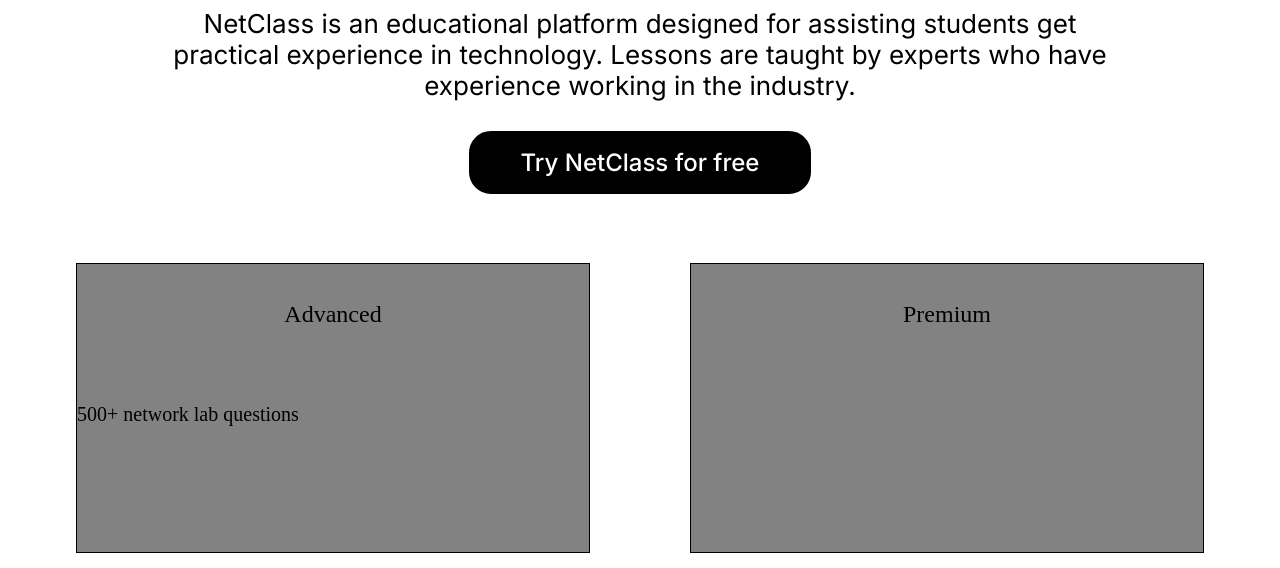
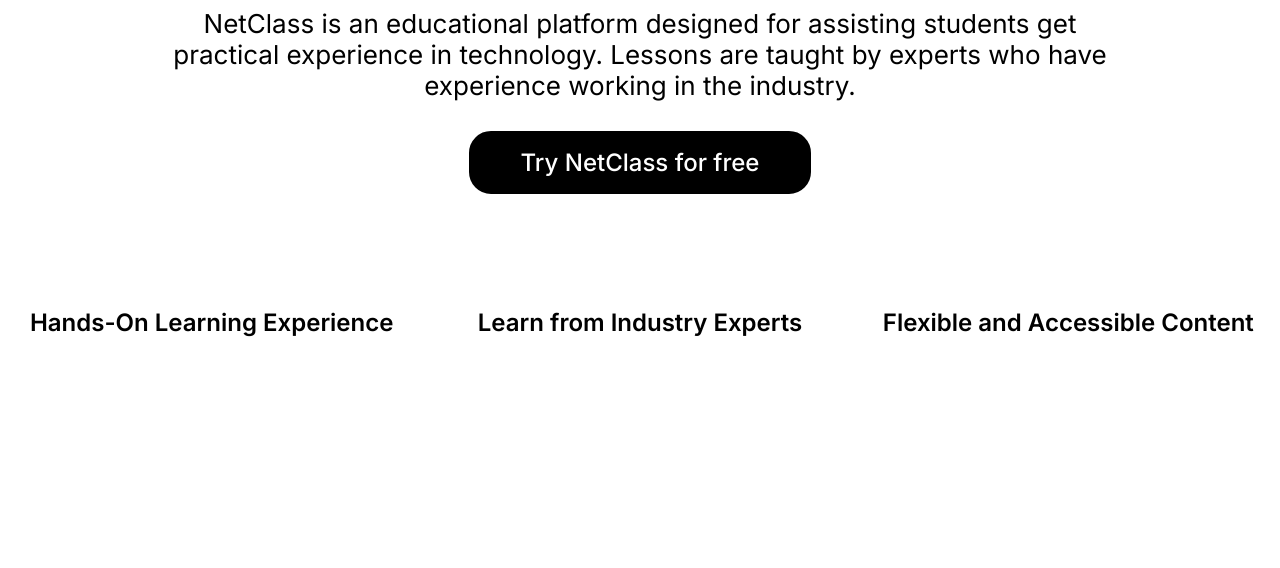
Before and after one commit to sijan-acharya1/NetClass, a plain HTML site: page index.html in a window 1280 px wide. Shown: the part 282-850 px from the top of the page. After the commit the page ends 800 px from the top, so only its background shows below. Drawn offline with Linux system fonts and the light colour scheme; a web font is replaced by a local one.

Commit message:
Add files via upload

```diff
--- a/index.html
+++ b/index.html
@@ -58,17 +58,22 @@
             <button class="netclass">Try NetClass for free</button>
           </div>
       </div>
+    </div>
 
-      <div class="docker">
-        <div class="plan">
-          <h1>Advanced</h1>
-          <p>500+ network lab questions</p>
-        </div>
-        <div class="plan">
-          <h1>Premium</h1>
-          <p></p>
-        </div>
-      </div>
 
+
+
+  <div class="test">
+    <div class="testbox">
+      <p class="reason">Hands-On Learning Experience</p>
+    </div>
+    <div class="testbox">
+      <p class="reason">Learn from Industry Experts</p>
+    </div>
+    <div class="testbox">
+      <p class="reason">Flexible and Accessible Content</p>
+    </div>
+
+  </div>
   </body>
 </html>
--- a/netclass.css
+++ b/netclass.css
@@ -153,21 +153,42 @@
   background-color: white;
 }
 
-.docker {
-  display: flex; /* Enables flexbox */
-  gap: 100px; /* Adds space between boxes */
-  justify-content: center;
-  align-items: center;
-  height: 40vh;
+.free-space {
+  display: flex;
+  justify-content: space-between;
+  gap: 50px;
+  height: 30vh;
+  width: 100vw;
+  background-color: white;
 }
 
-.plan {
-  width: 40%;
-  height: 90%;
-  background-color: rgb(130, 130, 130);
-  text-align: left;
-  line-height: 100px;
-  font-size: 18px;
-  border: 1px solid black;
+.block {
+  flex: 1;
+  height: 30vh;
+  width: 30vw;
+  background-color: white;
+  flex-direction: row;
+  text-align: center;
+}
 
+.reason {
+  font-family: 'Inter';
+  font-weight: 600;
+  font-size: 24px;
+  text-align: center;
+  color: black;
 }
+
+.test {
+  display: flex;
+  justify-content: space-between; /* Optional: Adds space between divs */
+  gap: 5px; /* Optional: Adds gap between divs */
+}
+
+.testbox {
+  flex: 1;
+  background: white;
+  color: black;
+  text-align: center;
+  padding: 20px;
+}
```
